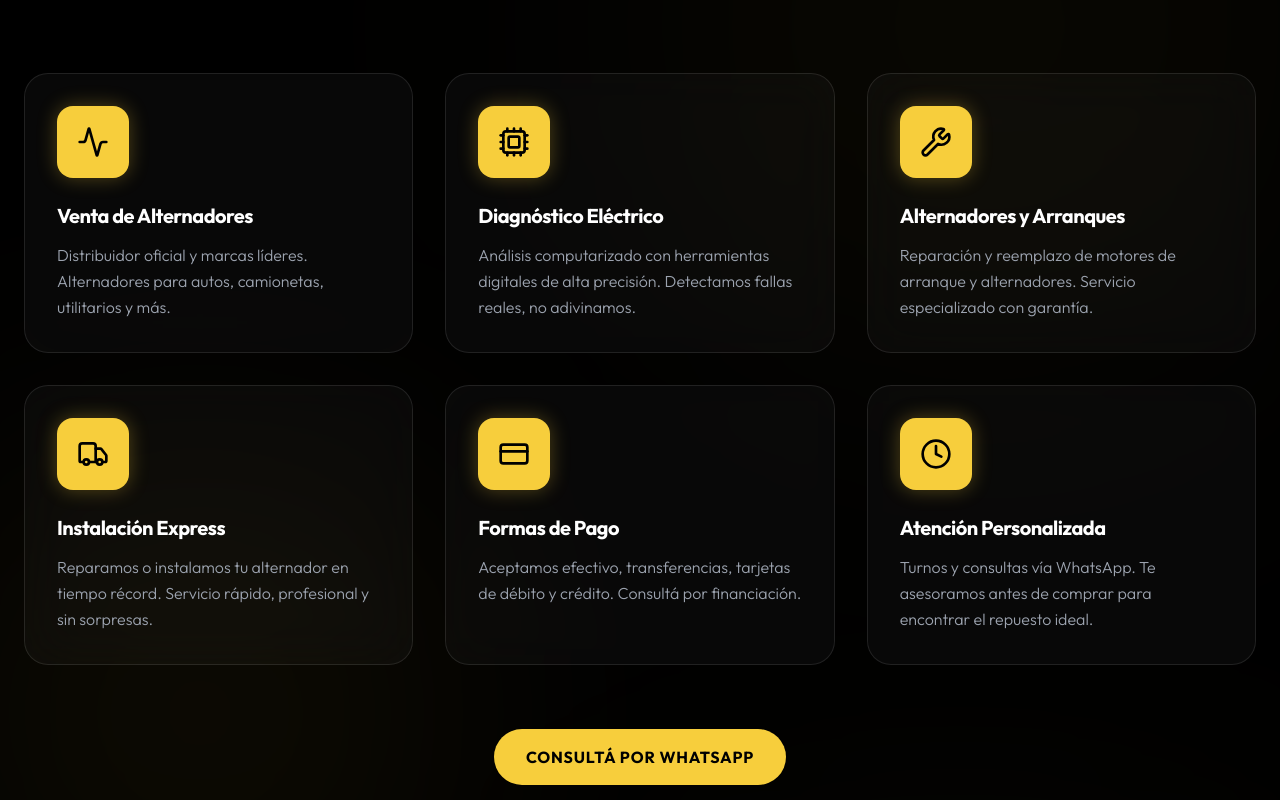
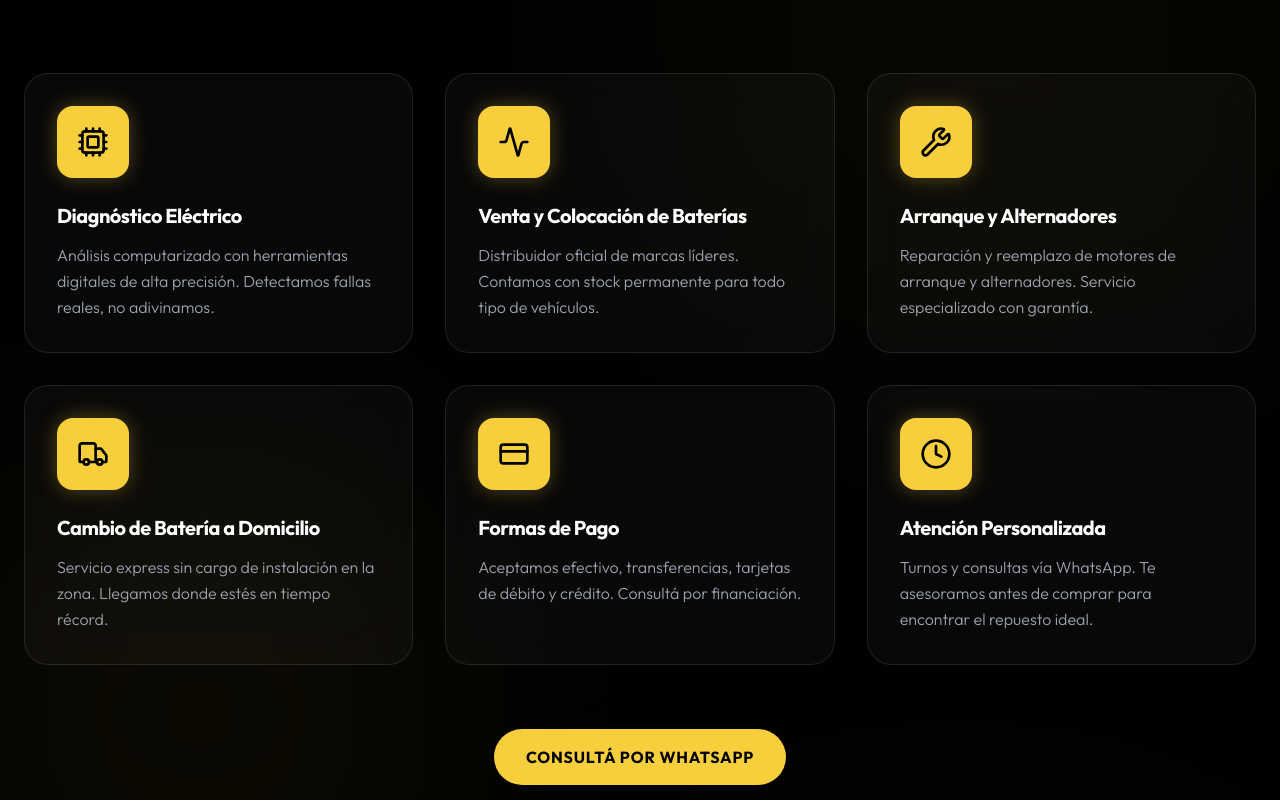
Before and after one commit to 7Francus7/landing-diego-grande, a React (Vite) app: page / in a window 1280 px wide. Shown: the part 2380-3180 px from the top of the page. Built offline with nearby package versions, Linux system fonts and the light colour scheme.

Commit message:
feat: update business hours and services based on latest imagery

```diff
--- a/src/components/Footer.jsx
+++ b/src/components/Footer.jsx
@@ -68,8 +68,8 @@ const Footer = () => {
                                    <div>
                                           <h4 className="text-lg font-bold mb-8 text-white uppercase tracking-wider">Horario de Atención</h4>
                                           <ul className="space-y-4 text-gray-400 font-light">
-                                                 <li className="flex justify-between border-b border-white/5 pb-2"><span>Lunes a Viernes:</span> <span className="font-medium text-white">08:00 - 18:00</span></li>
-                                                 <li className="flex justify-between border-b border-white/5 pb-2"><span>Sábados:</span> <span className="font-medium text-white">08:30 - 13:00</span></li>
+                                                 <li className="flex justify-between border-b border-white/5 pb-2"><span>Lunes a Viernes:</span> <span className="font-medium text-white text-right">08:00 - 12:30 <br /> 15:30 - 19:00</span></li>
+                                                 <li className="flex justify-between border-b border-white/5 pb-2"><span>Sábados:</span> <span className="font-medium text-white">08:00 - 12:30</span></li>
                                                  <li className="flex justify-between text-primary mt-6 font-bold bg-primary/10 p-4 rounded-xl border border-primary/20 items-center">
                                                         <span>Emergencias 24hs</span>
                                                         <Zap className="fill-primary" size={20} />
--- a/src/components/Services.jsx
+++ b/src/components/Services.jsx
@@ -4,24 +4,24 @@ import { motion } from 'framer-motion';
 
 const services = [
        {
-              icon: <Activity className="w-8 h-8 text-black" />,
-              title: "Venta de Alternadores",
-              description: "Distribuidor oficial y marcas líderes. Alternadores para autos, camionetas, utilitarios y más.",
-       },
-       {
               icon: <Cpu className="w-8 h-8 text-black" />,
               title: "Diagnóstico Eléctrico",
               description: "Análisis computarizado con herramientas digitales de alta precisión. Detectamos fallas reales, no adivinamos.",
        },
        {
+              icon: <Activity className="w-8 h-8 text-black" />,
+              title: "Venta y Colocación de Baterías",
+              description: "Distribuidor oficial de marcas líderes. Contamos con stock permanente para todo tipo de vehículos.",
+       },
+       {
               icon: <Wrench className="w-8 h-8 text-black" />,
-              title: "Alternadores y Arranques",
+              title: "Arranque y Alternadores",
               description: "Reparación y reemplazo de motores de arranque y alternadores. Servicio especializado con garantía.",
        },
        {
               icon: <Truck className="w-8 h-8 text-black" />,
-              title: "Instalación Express",
-              description: "Reparamos o instalamos tu alternador en tiempo récord. Servicio rápido, profesional y sin sorpresas.",
+              title: "Cambio de Batería a Domicilio",
+              description: "Servicio express sin cargo de instalación en la zona. Llegamos donde estés en tiempo récord.",
        },
        {
               icon: <CreditCard className="w-8 h-8 text-black" />,
```
